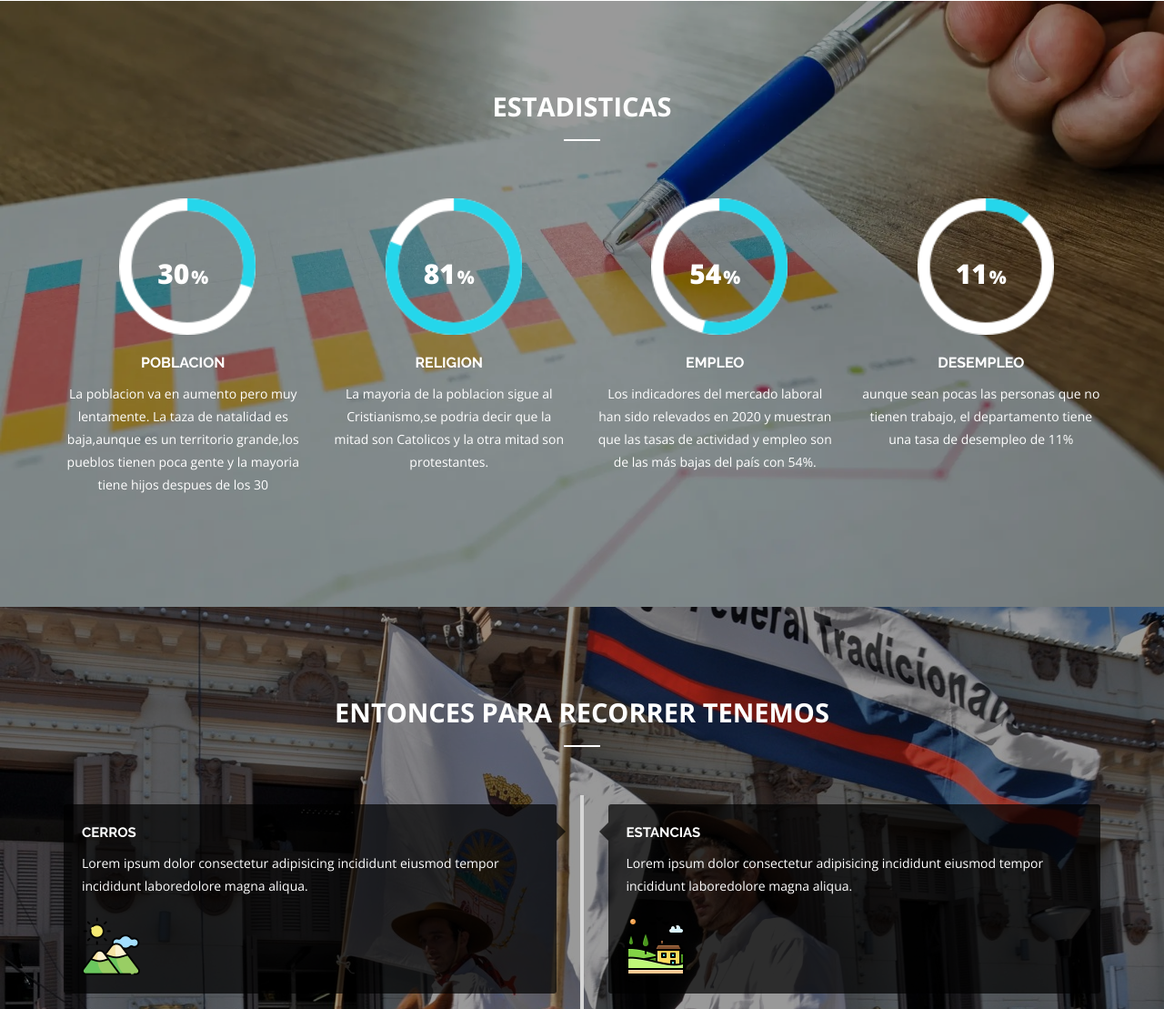
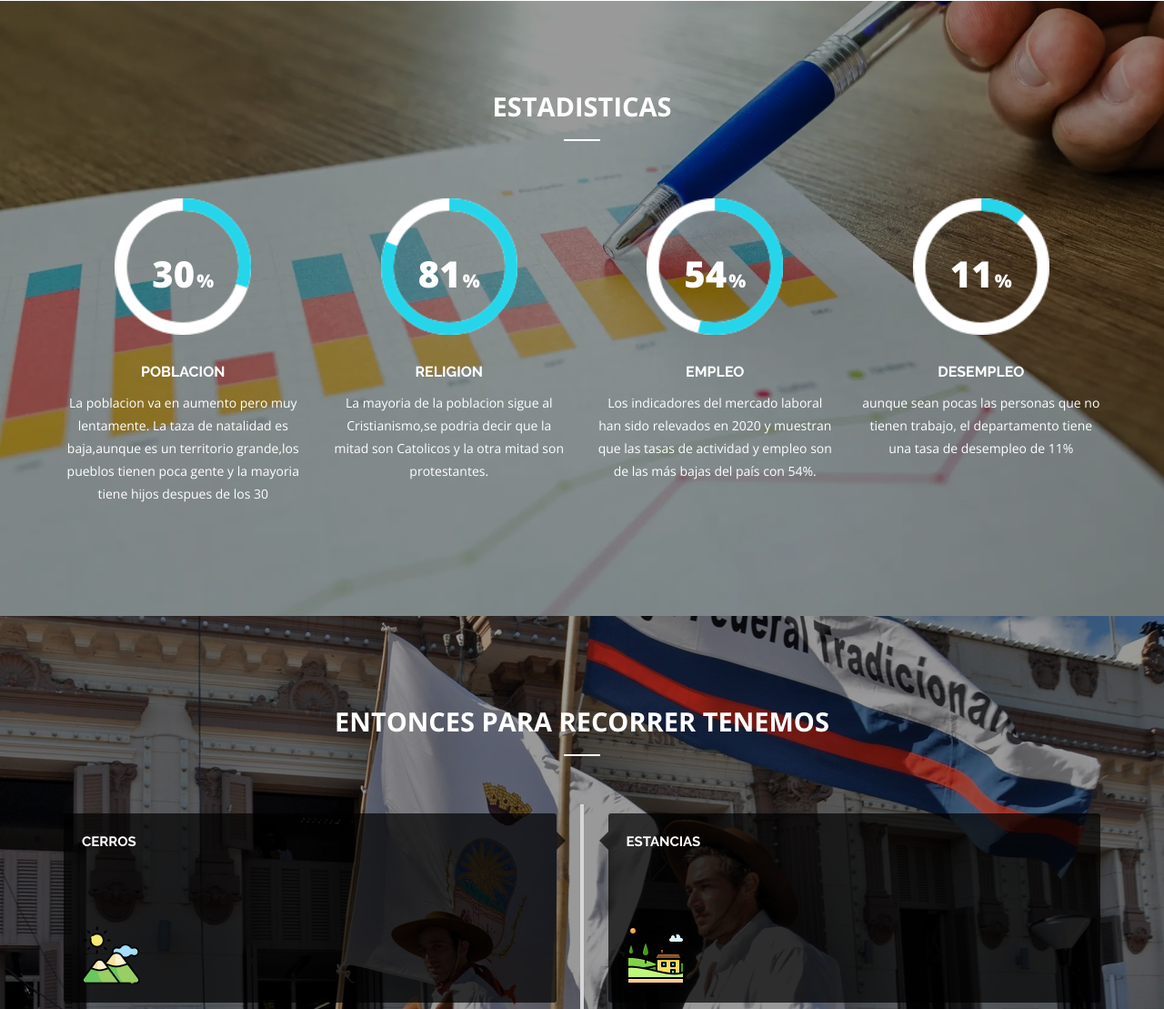
Before and after one commit to joakinnoble/TACUAREMBO, a plain HTML site: page index.html in a window 1280 px wide. Shown: the part 3222-4331 px from the top of the page at 91% size. Drawn offline with nearby package versions, Linux system fonts and the light colour scheme.

Commit message:
Add files via upload

```diff
--- a/css/style.css
+++ b/css/style.css
@@ -1352,14 +1352,14 @@ ul.timeline {
 }
 
 .timeline .timeline-item p {
-	color: rgb(255, 255, 255);
+	color: rgba(255, 255, 255, 0);
 }
 
 .timeline .timeline-item span {
 	font-size: 13px;
 	font-weight:600;
 	text-transform: uppercase;
-	color: rgba(255, 255, 255, 0.885);
+	color: rgba(255, 255, 255, 0);
 }
 
 .timeline .timeline-item:after {
@@ -1740,8 +1740,8 @@ ul.timeline {
 .pie-chart {
 	position: relative;
 	display: inline-block;
-	width: 140px;
-	height: 110px;
+	width: 150px;
+	height: 120px;
 	margin-top:70px;
 }
 
@@ -1758,7 +1758,7 @@ ul.timeline {
 	display: inline-block;
 	z-index: 2;
 	font-weight: 800;
-	font-size: 30px;
+	font-size: 40px;
 	line-height: 46px;
 	color:#FFF;
 }
```
